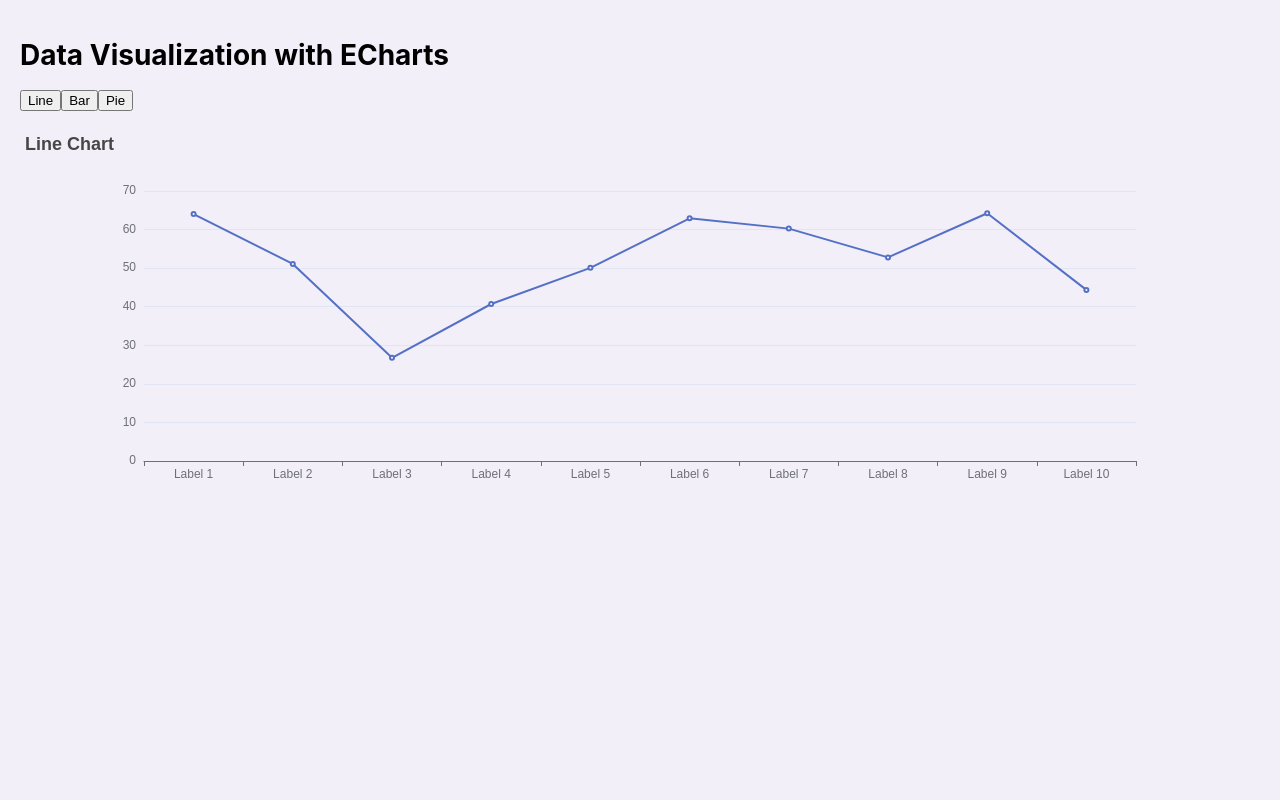
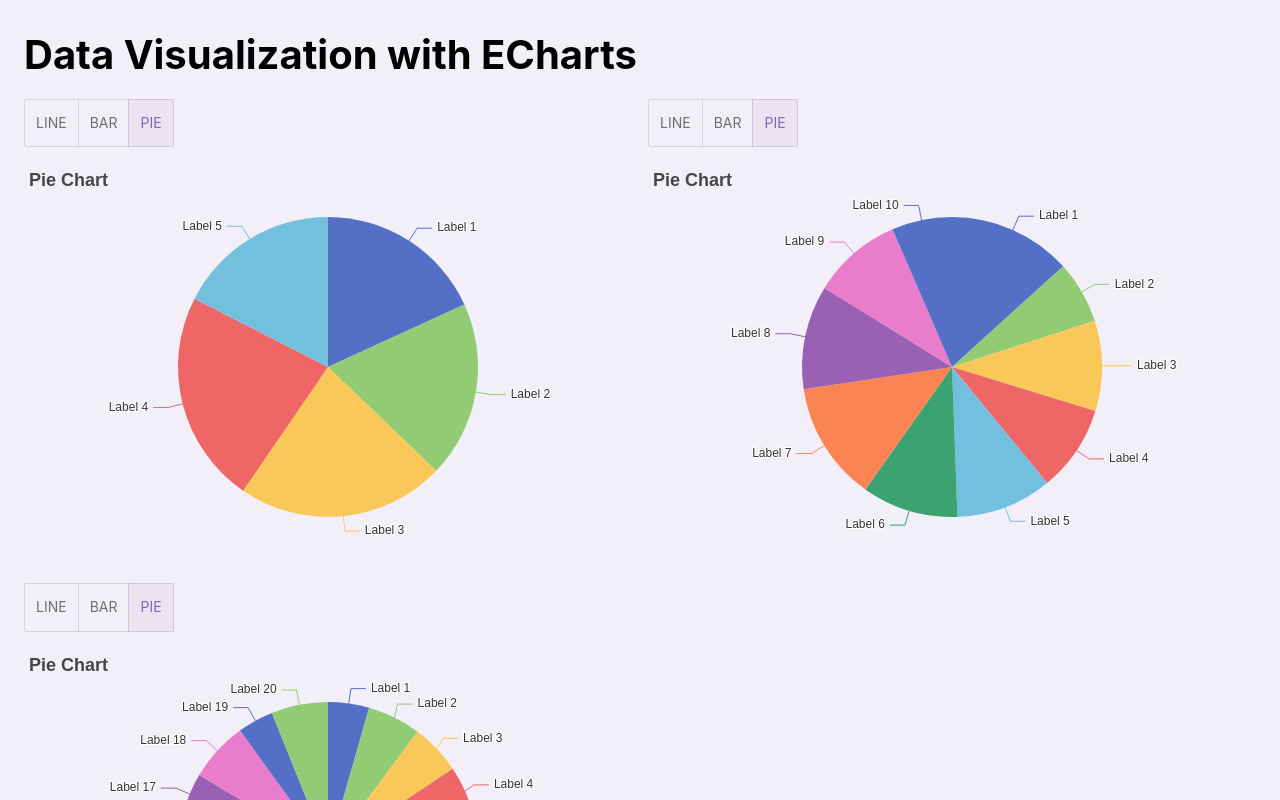
Before and after one commit to ilyashablouski/retail-vision-echarts, a React (Vite) app: page / in a window 1280 px wide. Shown: the top 800 px of the page. Built offline with nearby package versions, Linux system fonts and the light colour scheme.

Commit message:
add ChartWidget & ChartWrapper basic styles & markup

```diff
--- a/src/pages/home/HomePage.tsx
+++ b/src/pages/home/HomePage.tsx
@@ -1,11 +1,30 @@
+import { Container, Typography } from '@mui/material';
+import Grid from '@mui/material/Grid2';
+
 import ChartWidget from '@widgets/ChartWidget';
+import { generateNormalDistributionData, generateRandomLabels } from '@shared/utils';
+
+const charts = [
+  { labels: generateRandomLabels(5), data: generateNormalDistributionData(50, 10, 5) },
+  { labels: generateRandomLabels(10), data: generateNormalDistributionData(50, 10, 10) },
+  { labels: generateRandomLabels(20), data: generateNormalDistributionData(50, 10, 20) },
+];
 
 export const HomePage = () => {
   return (
-    <div style={{ padding: '20px' }}>
-      <h1>Data Visualization with ECharts</h1>
-      <ChartWidget />
-    </div>
+    <Container maxWidth="xl" sx={{ my: 4 }}>
+      <Typography variant="h1" gutterBottom>
+        Data Visualization with ECharts
+      </Typography>
+
+      <Grid container spacing={2}>
+        {charts.map(({ labels, data }, index) => (
+          <Grid size={{ xs: 12, md: 6 }}>
+            <ChartWidget key={index} labels={labels} data={data} />
+          </Grid>
+        ))}
+      </Grid>
+    </Container>
   );
 };
 
--- a/src/shared/ui/ChartWrapper.tsx
+++ b/src/shared/ui/ChartWrapper.tsx
@@ -1,6 +1,6 @@
-import { FC, useEffect, useRef } from 'react';
+import { FC } from 'react';
 import ReactECharts from 'echarts-for-react';
-import EChartsReact from 'echarts-for-react';
+// import EChartsReact from 'echarts-for-react';
 import { ECBasicOption } from 'echarts/types/dist/shared';
 
 interface ChartWrapperProps {
@@ -8,15 +8,15 @@ interface ChartWrapperProps {
 }
 
 const ChartWrapper: FC<ChartWrapperProps> = ({ options }) => {
-  const chartRef = useRef<EChartsReact>(null);
+  // const chartRef = useRef<EChartsReact>(null);
 
-  useEffect(() => {
-    if (chartRef.current) {
-      chartRef.current.getEchartsInstance().setOption(options);
-    }
-  }, [options]);
+  // useEffect(() => {
+  //   if (chartRef.current) {
+  //     chartRef.current.getEchartsInstance().setOption(options);
+  //   }
+  // }, [options]);
 
-  return <ReactECharts ref={chartRef} option={options} style={{ height: '400px', width: '100%' }} />;
+  return <ReactECharts option={options} style={{ height: '400px', width: '100%' }} />;
 };
 
 export default ChartWrapper;
--- a/src/widgets/ChartWidget/ui/ChartWidget.tsx
+++ b/src/widgets/ChartWidget/ui/ChartWidget.tsx
@@ -1,15 +1,20 @@
-import { useState } from 'react';
+import { useState, MouseEvent, FC } from 'react';
 
-import { generateNormalDistributionData, generateRandomLabels } from '@shared/utils';
 import ChartWrapper from '@shared/ui';
+import { ToggleButton, ToggleButtonGroup } from '@mui/material';
 
 const CHART_TYPES = ['line', 'bar', 'pie'] as const;
 
-export const ChartWidget = () => {
-  const [chartType, setChartType] = useState<(typeof CHART_TYPES)[number]>('line');
+interface ChartWidgetProps {
+  labels: string[];
+  data: number[];
+}
 
-  const labels = generateRandomLabels(10);
-  const data = generateNormalDistributionData(50, 10, 10);
+export const ChartWidget: FC<ChartWidgetProps> = ({ labels, data }) => {
+  const [chartType, setChartType] = useState<(typeof CHART_TYPES)[number]>('pie');
+
+  // const labels = generateRandomLabels(10);
+  // const data = generateNormalDistributionData(50, 10, 10);
 
   const getOptions = () => {
     switch (chartType) {
@@ -42,17 +47,46 @@ export const ChartWidget = () => {
     }
   };
 
+  const handleChartTypeChange = (
+    _event: MouseEvent<HTMLElement>,
+    newChartType: (typeof CHART_TYPES)[number],
+  ) => {
+    if (newChartType !== null) {
+      setChartType(newChartType);
+    }
+  };
+
   return (
-    <div>
+    <>
       <div style={{ marginBottom: '20px' }}>
-        {CHART_TYPES.map((type) => (
-          <button key={type} onClick={() => setChartType(type)}>
-            {type.charAt(0).toUpperCase() + type.slice(1)}
-          </button>
-        ))}
+        <ToggleButtonGroup
+          value={chartType}
+          exclusive
+          onChange={handleChartTypeChange}
+          aria-label="chart type"
+          color="primary"
+        >
+          {CHART_TYPES.map((type) => (
+            <ToggleButton key={type} value={type} aria-label={type}>
+              {type.charAt(0).toUpperCase() + type.slice(1)}
+            </ToggleButton>
+          ))}
+        </ToggleButtonGroup>
       </div>
       <ChartWrapper options={getOptions()} />
-    </div>
+    </>
+
+    // <div>
+    //   <div style={{ marginBottom: '20px' }}>
+    //     {CHART_TYPES.map((type) => (
+    //       <button key={type} onClick={() => setChartType(type)}>
+    //         {type.charAt(0).toUpperCase() + type.slice(1)}
+    //       </button>
+    //     ))}
+    //   </div>
+    //
+    //   <ChartWrapper options={getOptions()} />
+    // </div>
   );
 };
 
```
